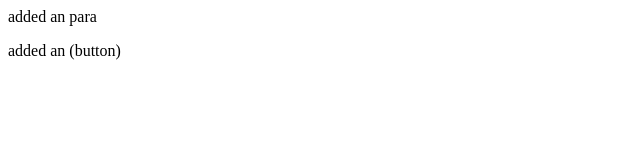
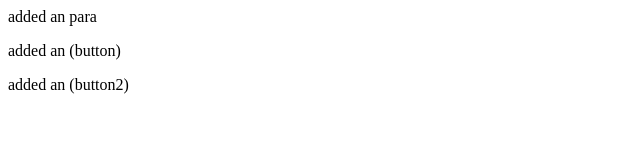
Before and after one commit to borikhelvi/PracRepo4, a plain HTML site: page index.html in a window 1280 px wide. Shown: the whole page, without its empty margins (0-640 px from the left). Drawn offline with Linux system fonts and the light colour scheme.

Commit message:
added button2

```diff
--- a/index.html
+++ b/index.html
@@ -1,2 +1,3 @@
 <p>added an para</p>
 <p>added an (button)</p>
+<p>added an (button2)</p>
```
